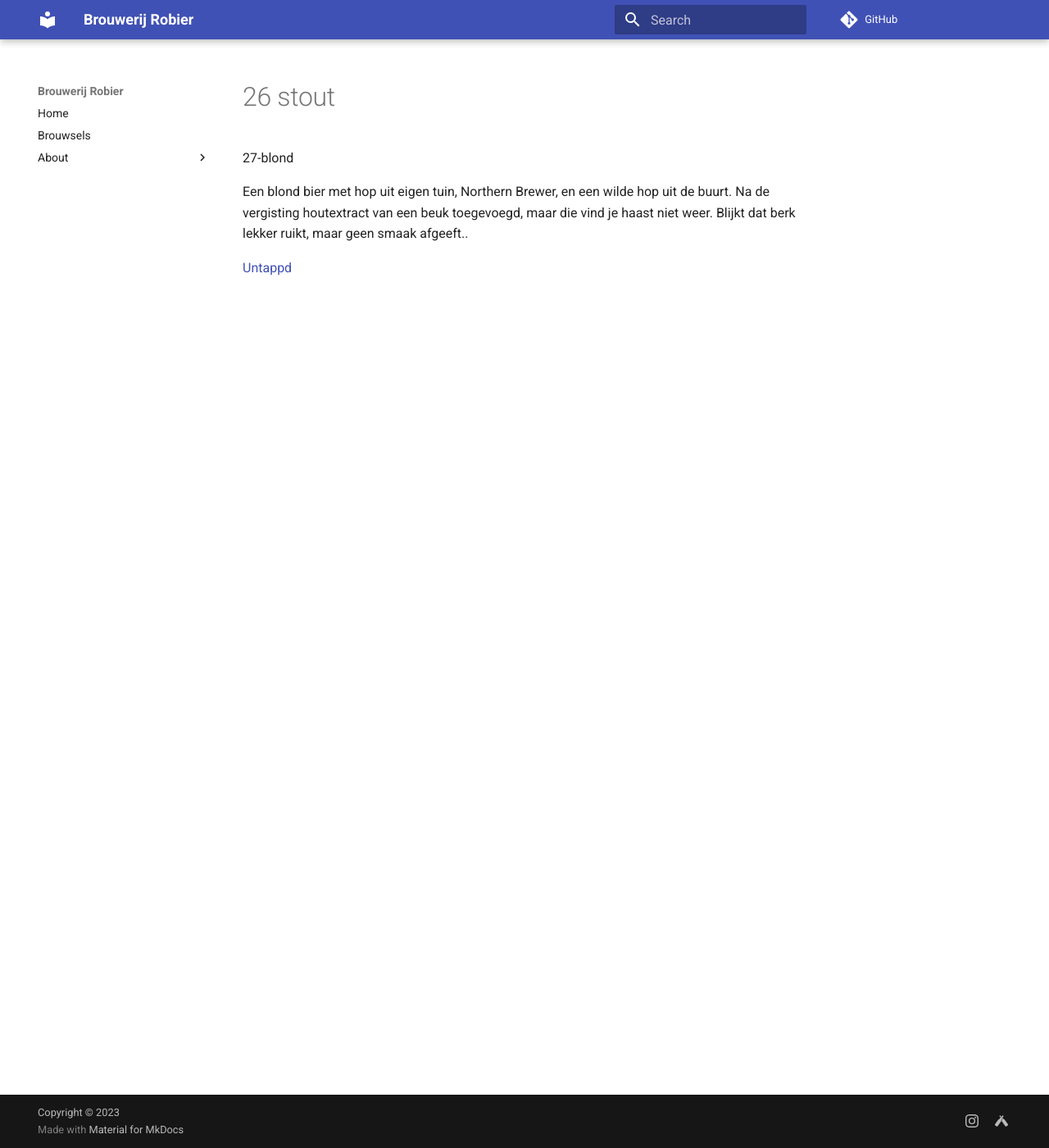
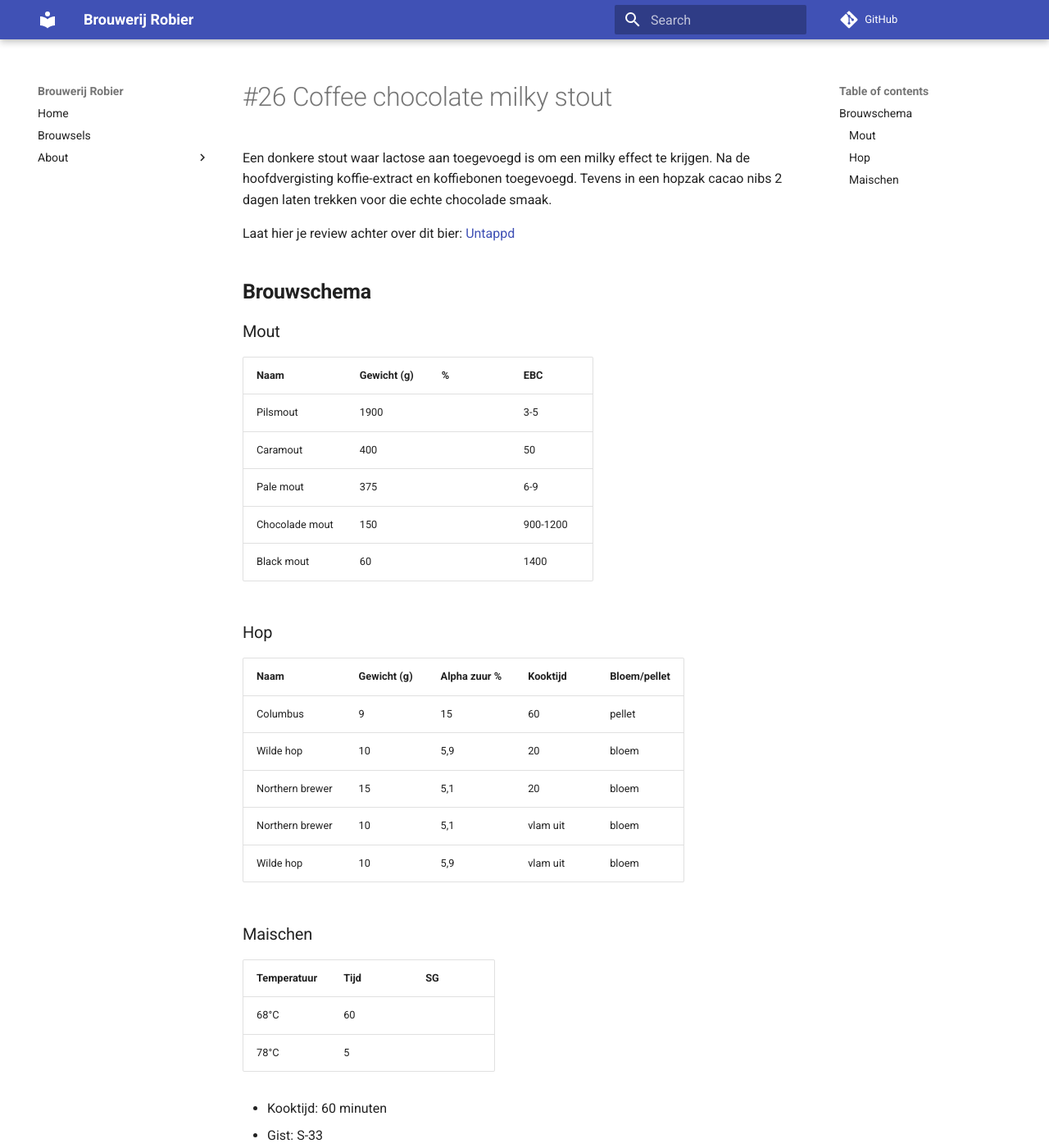
Before and after one commit to Wensink/robier, an MkDocs documentation site: the page built from docs/bieren/26-stout.md, in a window 1280 px wide and 1400 px high. Shown: the whole window at 82% size. Built offline with MkDocs 1.6.1 and Material for MkDocs 9.7.7, drawn with Linux system fonts in a browser that asks for light colours; comment, search, counter and statistics services are not loaded.

Commit message:
Bier nummer 26 - coffee chocolate milky stout

```diff
--- a/docs/bieren/26-stout.md
+++ b/docs/bieren/26-stout.md
@@ -1,5 +1,45 @@
-27-blond
+# #26 Coffee chocolate milky stout
 
-Een blond bier met hop uit eigen tuin, Northern Brewer, en een wilde hop uit de buurt. Na de vergisting houtextract van een beuk toegevoegd, maar die vind je haast niet weer. Blijkt dat berk lekker ruikt, maar geen smaak afgeeft..
+Een donkere stout waar lactose aan toegevoegd is om een milky effect te krijgen. Na de hoofdvergisting koffie-extract en koffiebonen toegevoegd. Tevens in een hopzak cacao nibs 2 dagen laten trekken voor die echte chocolade smaak.
 
-[Untappd](https://untappd.com/b/brouwerij-robier-nummer-27/5225528)
+
+Laat hier je review achter over dit bier:
+[Untappd](https://untappd.com/b/brouwerij-robier-nummer-26-coffee-chocolate-milky-stout/5230574){target=_blank}
+
+
+
+##**Brouwschema**
+
+
+###Mout
+
+Naam | Gewicht (g) | % | EBC
+------------ | ---- | --- | ------------
+Pilsmout | 1900 |  | 3-5
+Caramout | 400 |  | 50
+Pale mout | 375  |  | 6-9
+Chocolade mout | 150 |  | 900-1200
+Black mout | 60 |  | 1400
+
+
+###Hop
+
+Naam | Gewicht (g) | Alpha zuur % | Kooktijd | Bloem/pellet
+------------ | ---- | --- | ---- | ------------
+Columbus | 9 | 15 | 60 | pellet
+Wilde hop | 10 | 5,9 | 20 | bloem
+Northern brewer | 15 | 5,1 | 20 | bloem
+Northern brewer | 10 | 5,1 | vlam uit | bloem
+Wilde hop | 10 | 5,9 | vlam uit | bloem
+
+###Maischen
+
+Temperatuur | Tijd | SG
+------------ | ---- | ------------
+68°C | 60  |
+78°C | 5  |
+
+- Kooktijd: 60 minuten
+- Gist: S-33
+- OG: 1068
+- FG: 1030
```
